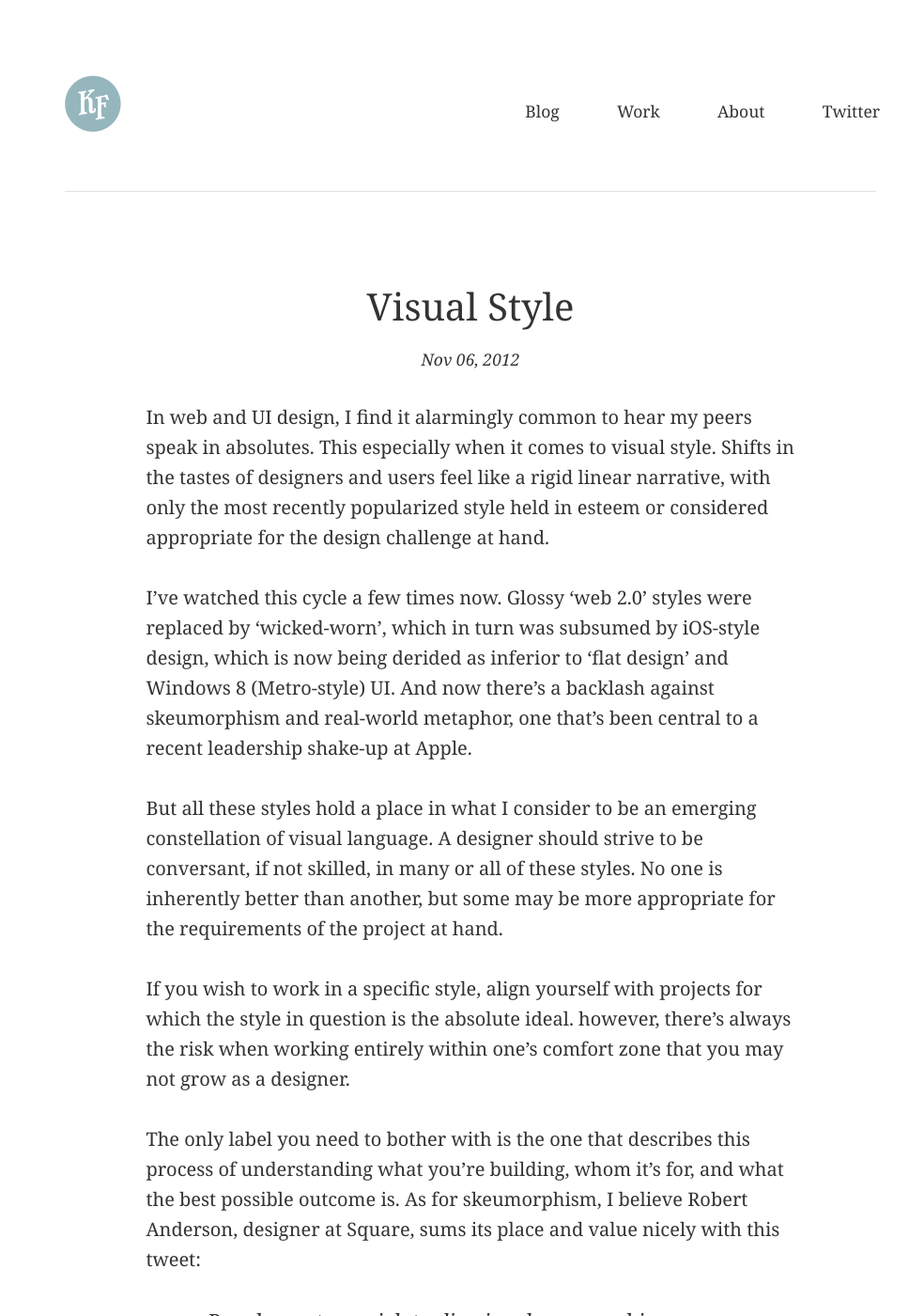
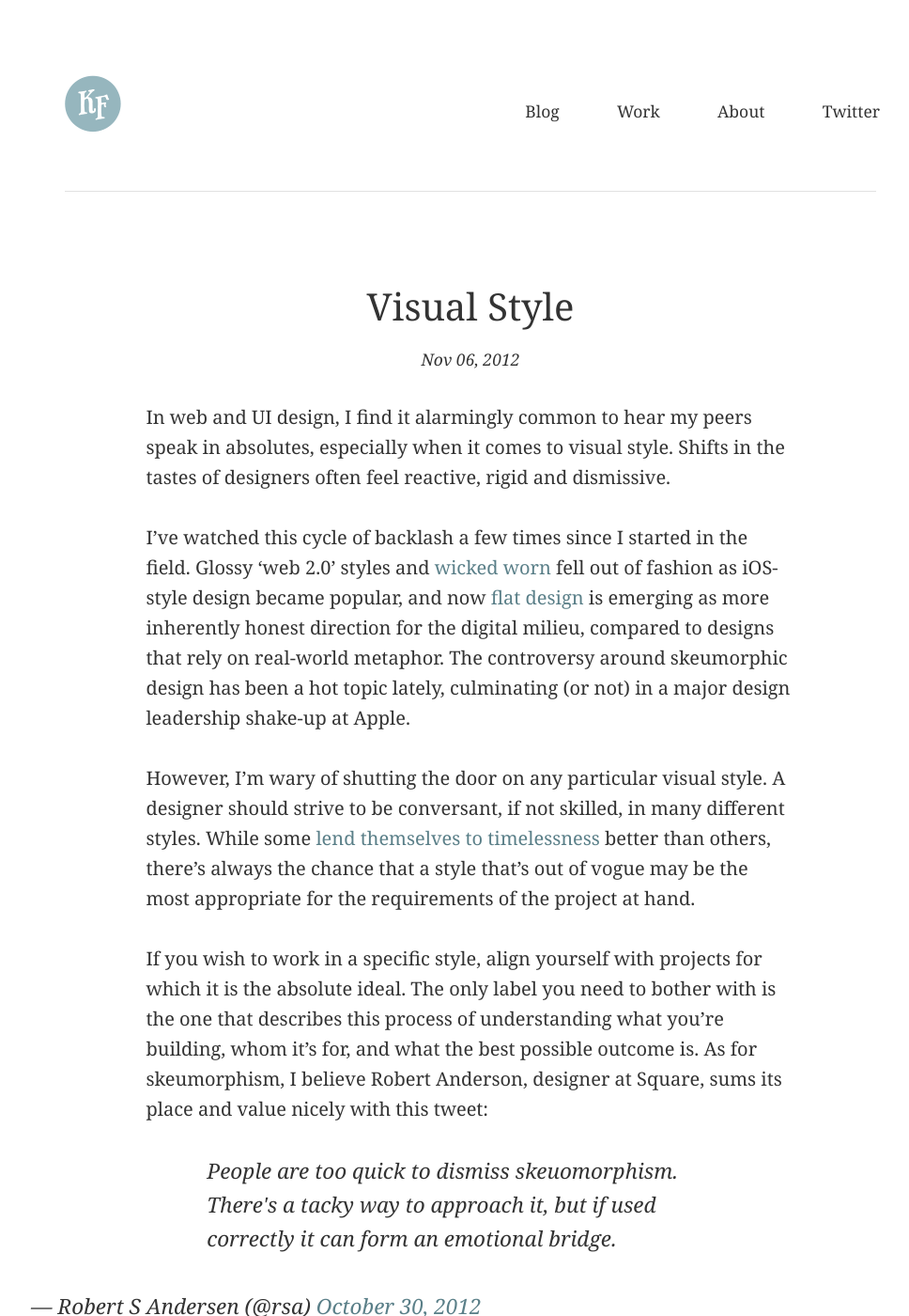
Before and after one commit to kevinfinlayson/kevinfinlayson.com, a Jekyll site: the page built from index.html, in a window 1280 px wide and 1400 px high. Shown: the whole window at 94% size, without its empty margins (139-1107 px from the left). Built offline with Jekyll 4.4.1, drawn with Linux system fonts in a browser that asks for light colours; nearby versions of some CDN libraries; the list of posts is cut into pages by our own code; comment, search, counter and statistics services are not loaded.

Commit message:
Edits to the visual style text

```diff
--- a/_posts/2012-11-06-visual-style.md
+++ b/_posts/2012-11-06-visual-style.md
@@ -3,15 +3,13 @@ layout: single-post
 title: Visual Style
 ---
 
-In web and UI design, I find it alarmingly common to hear my peers speak in absolutes. This especially when it comes to visual style. Shifts in the tastes of designers and users feel like a rigid linear narrative, with only the most recently popularized style held in esteem or considered appropriate for the design challenge at hand.
+In web and UI design, I find it alarmingly common to hear my peers speak in absolutes, especially when it comes to visual style. Shifts in the tastes of designers often feel reactive, rigid and dismissive.
 
-I’ve watched this cycle a few times now. Glossy ‘web 2.0’ styles were replaced by ‘wicked-worn’, which in turn was subsumed by iOS-style design, which is now being derided as inferior to ‘flat design’ and Windows 8 (Metro-style) UI. And now there’s a backlash against skeumorphism and real-world metaphor, one that’s been central to a recent leadership shake-up at Apple.
+I’ve watched this cycle of backlash a few times since I started in the field. Glossy ‘web 2.0’ styles and [wicked worn](http://cameronmoll.com/archives/000024.html) fell out of fashion as iOS-style design became popular, and now  [flat design](http://layervault.tumblr.com/post/32267022219/flat-interface-design) is emerging as more inherently honest direction for the digital milieu, compared to designs that rely on real-world metaphor. The controversy around skeumorphic design has been a hot topic lately, culminating (or not) in a major design leadership shake-up at Apple.
 
-But all these styles hold a place in what I consider to be an emerging constellation of visual language. A designer should strive to be conversant, if not skilled, in many or all of these styles. No one is inherently better than another, but some may be more appropriate for the requirements of the project at hand.
+However, I’m wary of shutting the door on any particular visual style. A designer should strive to be conversant, if not skilled, in many different styles. While some [lend themselves to timelessness](http://www.paulgraham.com/taste.html) better than others, there’s always the chance that a style that’s out of vogue may be the most appropriate for the requirements of the project at hand.
 
-If you wish to work in a specific style, align yourself with projects for which the style in question is the absolute ideal. however, there’s always the risk when working entirely within one’s comfort zone that you may not grow as a designer.
-
-The only label you need to bother with is the one that describes this process of understanding what you’re building, whom it’s for, and what the best possible outcome is. As for skeumorphism, I believe Robert Anderson, designer at Square, sums its place and value nicely with this tweet:
+If you wish to work in a specific style, align yourself with projects for which it is the absolute ideal. The only label you need to bother with is the one that describes this process of understanding what you’re building, whom it’s for, and what the best possible outcome is. As for skeumorphism, I believe Robert Anderson, designer at Square, sums its place and value nicely with this tweet:
 
 <blockquote class="twitter-tweet tw-align-center"><p>People are too quick to dismiss skeuomorphism. There's a tacky way to approach it, but if used correctly it can form an emotional bridge.</p>&mdash; Robert S Andersen (@rsa) <a href="https://twitter.com/rsa/status/263256705268342784" data-datetime="2012-10-30T12:31:04+00:00">October 30, 2012</a></blockquote>
 <script src="//platform.twitter.com/widgets.js" charset="utf-8"> </script>
```
